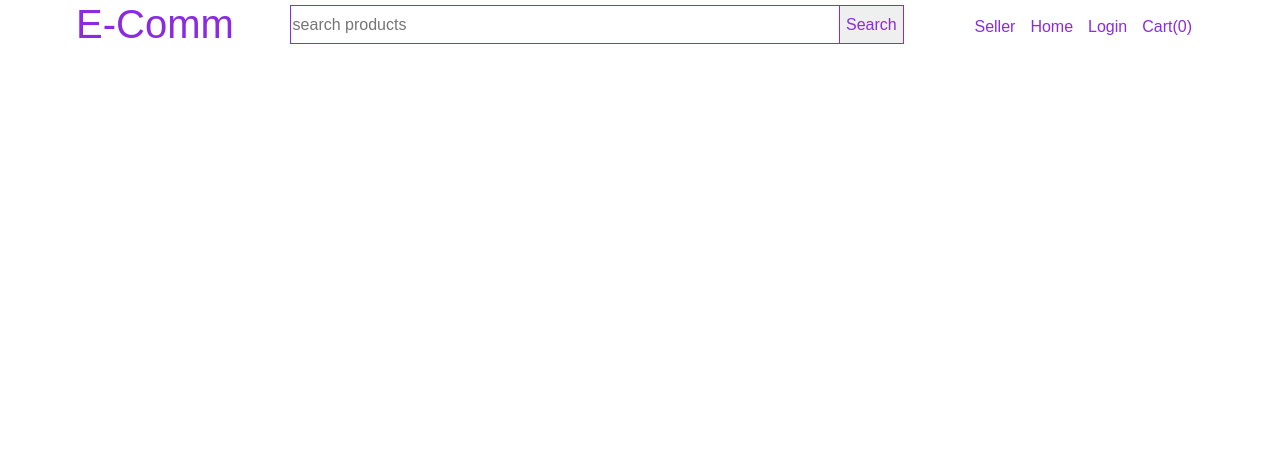
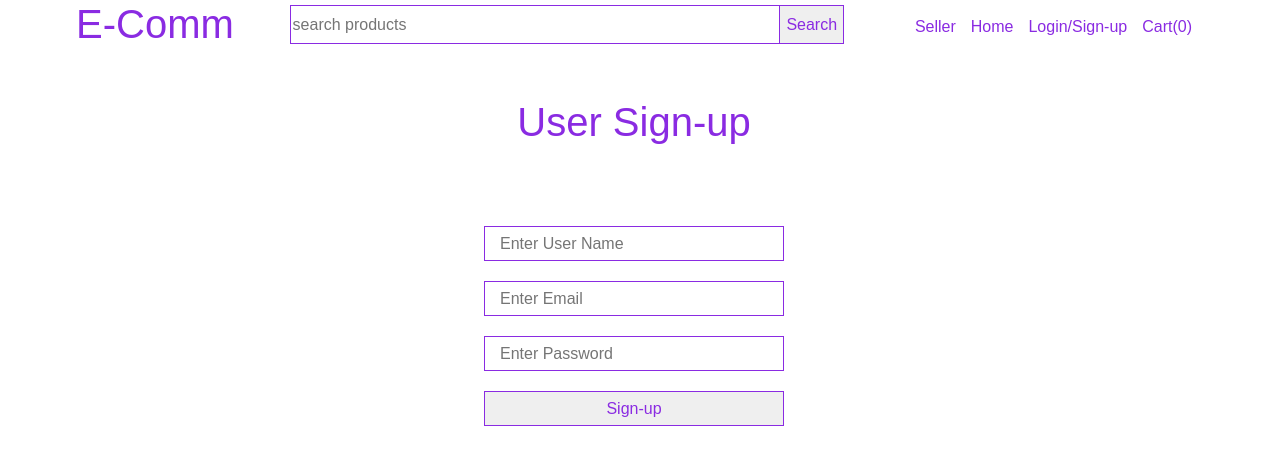
Before and after one commit to shyam-p8/angular-ecomm-project, an Angular app: page /user-auth in a window 1280 px wide. Before the commit this address led to /. Shown: the top 464 px of the page. Built offline with nearby package versions, Linux system fonts and the light colour scheme.

Commit message:
vedio 31 done

```diff
--- a/db.json
+++ b/db.json
@@ -140,5 +140,25 @@
       "image": "https://m.media-amazon.com/images/I/81juPhKSZJL._SL1500_.jpg",
       "id": "10"
     }
+  ],
+  "users": [
+    {
+      "id": "d5d7",
+      "name": "vijay",
+      "email": "shyam@gmail.com",
+      "password": "indore"
+    },
+    {
+      "id": "749b",
+      "name": "new",
+      "email": "",
+      "password": ""
+    },
+    {
+      "id": "11df",
+      "name": "new_user",
+      "email": "newuser@gmail.com",
+      "password": "new123"
+    }
   ]
 }
--- a/src/app/app-routing.module.ts
+++ b/src/app/app-routing.module.ts
@@ -8,6 +8,7 @@ import { SellerAddProductComponent } from './seller-add-product/seller-add-produ
 import { SellerUpdateProductComponent } from './seller-update-product/seller-update-product.component';
 import { SearchComponent } from './search/search.component';
 import { ProductDetailsComponent } from './product-details/product-details.component';
+import { UserAuthComponent } from './user-auth/user-auth.component';
 
 const routes: Routes = [
   {
@@ -42,6 +43,11 @@ const routes: Routes = [
     path:'details/:productId',
     component:ProductDetailsComponent,
     // canActivate:[AuthGuard]
+  },
+  {
+    path:'user-auth',
+    component:UserAuthComponent,
+    // canActivate:[AuthGuard]
   }
 ];
 
--- a/src/app/app.module.ts
+++ b/src/app/app.module.ts
@@ -15,6 +15,7 @@ import { SellerUpdateProductComponent } from './seller-update-product/seller-upd
 import { NgbModule } from '@ng-bootstrap/ng-bootstrap';
 import { SearchComponent } from './search/search.component';
 import { ProductDetailsComponent } from './product-details/product-details.component';
+import { UserAuthComponent } from './user-auth/user-auth.component';
 
 @NgModule({
   declarations: [
@@ -26,7 +27,8 @@ import { ProductDetailsComponent } from './product-details/product-details.compo
     SellerAddProductComponent,
     SellerUpdateProductComponent,
     SearchComponent,
-    ProductDetailsComponent
+    ProductDetailsComponent,
+    UserAuthComponent
   ],
   imports: [
     BrowserModule,
--- a/src/app/header/header.component.html
+++ b/src/app/header/header.component.html
@@ -14,7 +14,7 @@
     <ul *ngSwitchCase="'default'">
         <li> <a href="seller-auth">Seller</a>  </li>
         <li> <a href="">Home</a>  </li>
-        <li> <a href="#">Login</a>  </li>
+        <li> <a routerLink="user-auth">Login/Sign-up</a>  </li>
         <li> <a href="#">Cart(0)</a>  </li>
    </ul>
    <ul *ngSwitchCase="'seller'">
--- /dev/null
+++ b/src/app/services/user.service.ts
@@ -0,0 +1,24 @@
+import { Injectable } from '@angular/core';
+import { signUp } from '../data-type';
+import { HttpClient } from '@angular/common/http';
+import { Router } from '@angular/router';
+
+@Injectable({
+  providedIn: 'root'
+})
+export class UserService {
+
+  constructor(private http:HttpClient, private route:Router) { }
+userSignUp(user : signUp){
+  this.http.post("http://localhost:3000/users",user,{observe:'response'})
+  .subscribe((result)=>{
+if(result){
+  localStorage.setItem('user',JSON.stringify(result.body));
+  this.route.navigate(['/'])
+
+}
+  })
+
+}
+
+}
--- /dev/null
+++ b/src/app/user-auth/user-auth.component.css
@@ -0,0 +1,6 @@
+.user-auth h1{
+    margin-top: 50px;
+    margin-bottom: 80px;
+    color: blueviolet;
+    text-align: center;
+}
--- /dev/null
+++ b/src/app/user-auth/user-auth.component.html
@@ -0,0 +1,10 @@
+<div class="user-auth">
+    <h1>User Sign-up</h1>
+    <form #userSignUp="ngForm" (ngSubmit)="signUp(userSignUp.value)" class="common-form">
+        <input class="form-input" type="text" placeholder="Enter User Name" name="name" ngModel/>
+        <input class="form-input" type="text" placeholder="Enter Email" name="email" ngModel/>
+        <input class="form-input" type="password" placeholder="Enter Password" name="password" ngModel />
+        <button class="form-button">Sign-up</button>
+    </form>
+
+</div>
--- /dev/null
+++ b/src/app/user-auth/user-auth.component.ts
@@ -0,0 +1,19 @@
+import { Component } from '@angular/core';
+import { signUp } from '../data-type';
+import { UserService } from '../services/user.service';
+
+@Component({
+  selector: 'app-user-auth',
+  templateUrl: './user-auth.component.html',
+  styleUrls: ['./user-auth.component.css']
+})
+export class UserAuthComponent {
+
+  constructor(private user:UserService){
+
+  }
+  signUp(data:signUp){
+   this.user.userSignUp(data);
+
+  }
+}
```
Also changed, not shown: 2 other files (tests, documents, lock files or other folders).
